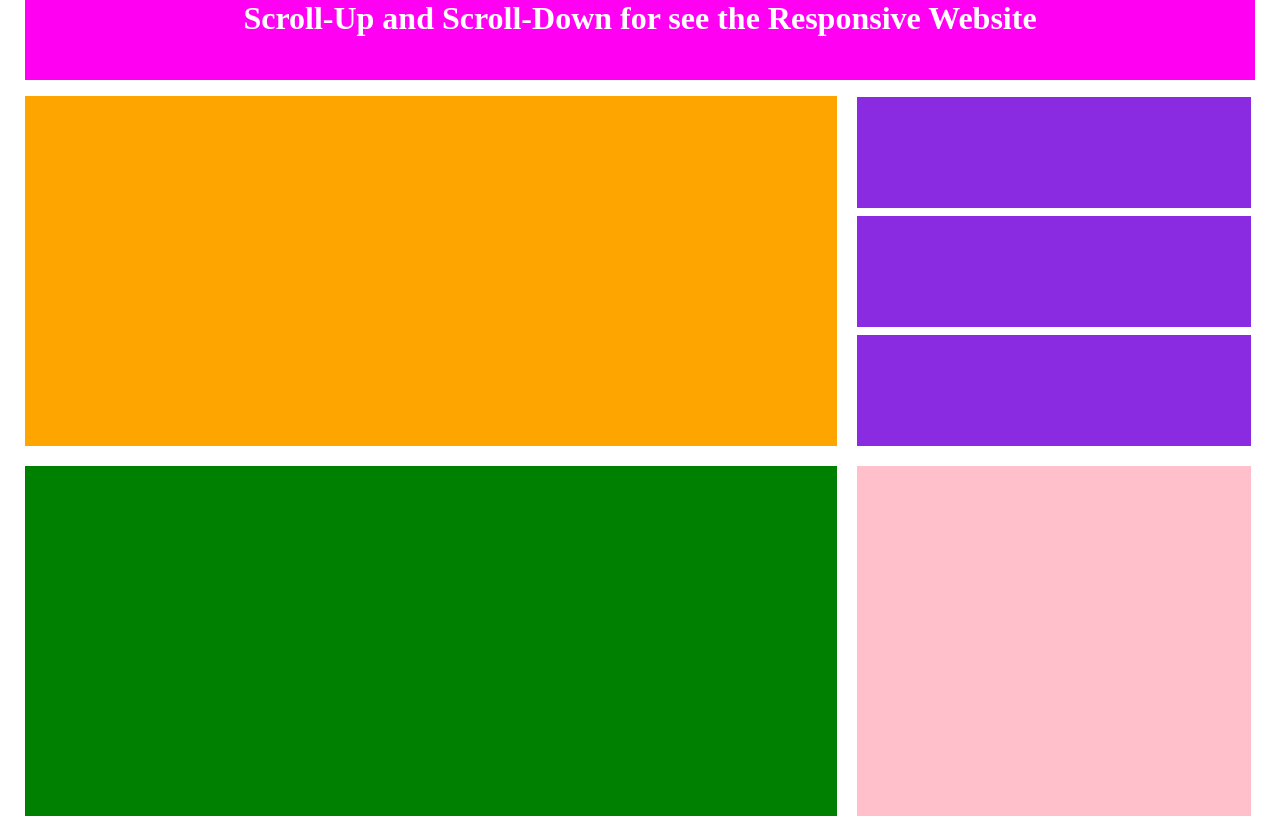
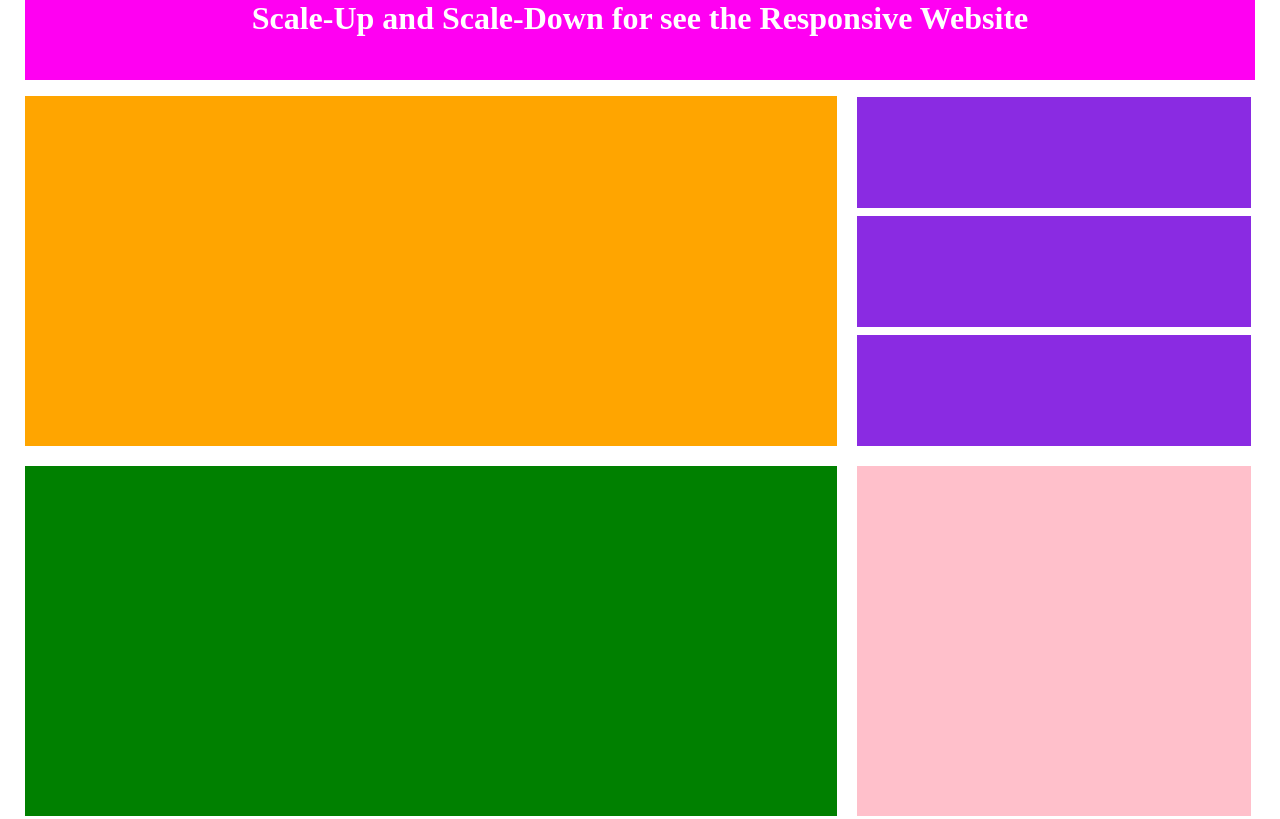
Before and after one commit to Sahapat/-HTML-CSS-Responsive-Learn, a plain HTML site: page index.html in a window 1280 px wide. Shown: the top 819 px of the page. Drawn offline with Linux system fonts and the light colour scheme.

Commit message:
Fix word from "Scroll" to "Scale"

```diff
--- a/index.html
+++ b/index.html
@@ -14,7 +14,7 @@
         <div class="container">
             <div class="row">
                 <div class="header-container">
-                    <h1>Scroll-Up and Scroll-Down for see the Responsive Website</h1>
+                    <h1>Scale-Up and Scale-Down for see the Responsive Website</h1>
                 </div>
             </div>
         </div>
```
